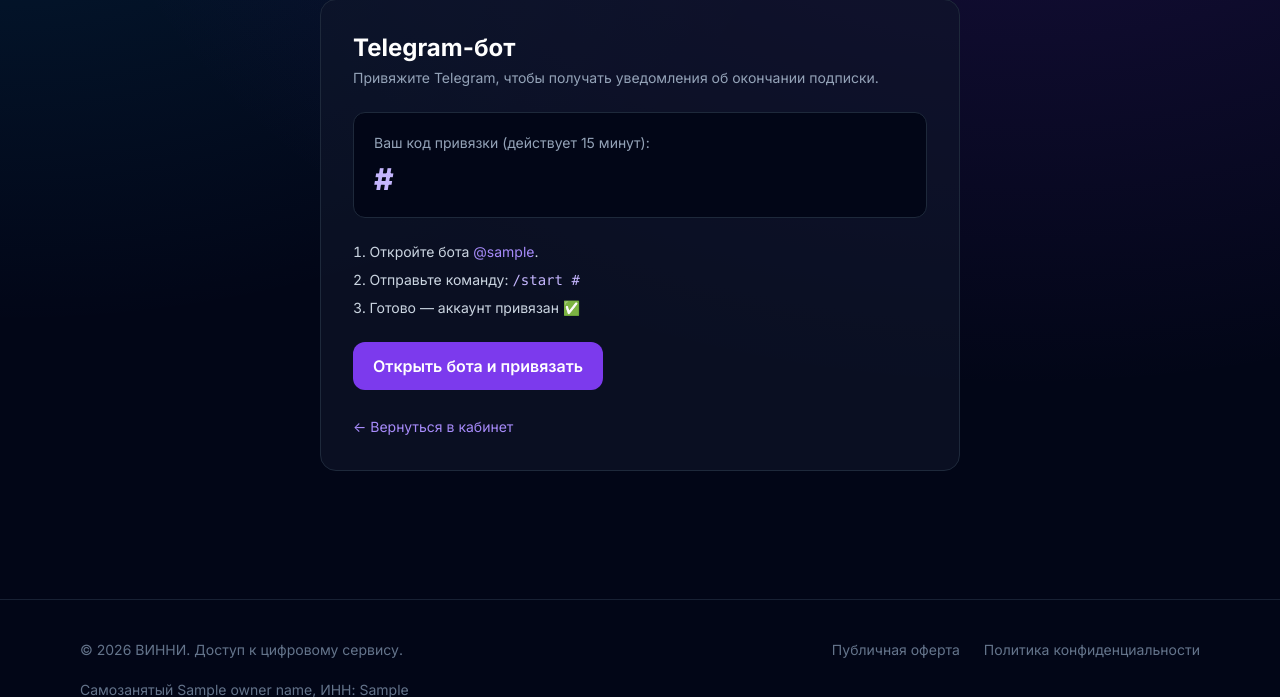
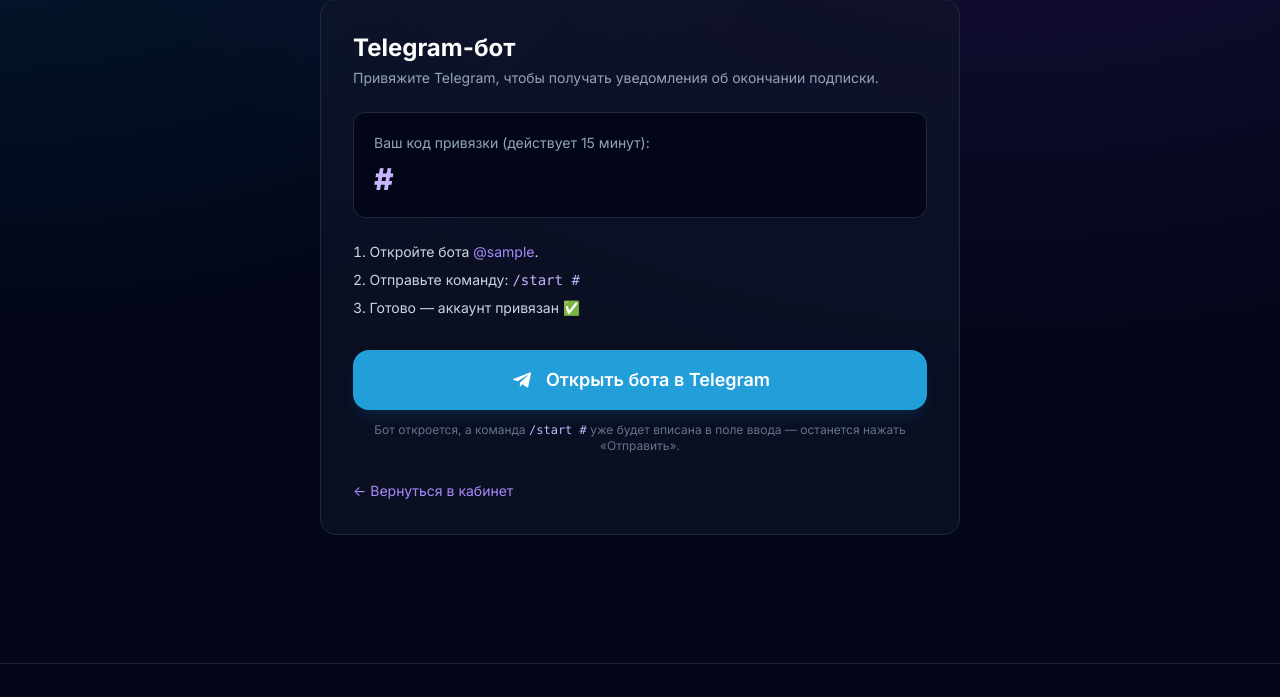
Before and after one commit to alexs05051996-glitch/vinni_project, a Python web app: template templates/telegram.html in a window 1280 px wide. Shown: the part 154-851 px from the top of the page. Run offline with Jinja, Linux system fonts and the light colour scheme; the template is opened without the code that fills it: most values are stand-ins (such as "Sample title", 1, 10 or a date in 2020); some libraries are stand-ins or nearby versions.

Commit message:
Improve Telegram link page: prominent deeplink button + set BOT_USERNAME

```diff
--- a/templates/telegram.html
+++ b/templates/telegram.html
@@ -24,9 +24,21 @@
     {% if bot_username %}
       <a href="https://t.me/{{ bot_username }}?start={{ link_code }}"
          target="_blank" rel="noopener"
-         class="mt-6 inline-block rounded-xl bg-brand-600 hover:bg-brand-500 text-white font-semibold px-5 py-3 transition-colors">
-        Открыть бота и привязать
+         class="mt-8 flex items-center justify-center gap-3 w-full rounded-2xl bg-[#229ED9] hover:bg-[#1e8fc4] text-white font-semibold text-lg px-6 py-4 transition-colors shadow-lg shadow-sky-900/30">
+        <svg xmlns="http://www.w3.org/2000/svg" class="w-6 h-6" viewBox="0 0 24 24" fill="currentColor" aria-hidden="true">
+          <path d="M9.78 18.65l.28-4.23 7.68-6.92c.34-.31-.07-.46-.52-.19L7.74 13.3 3.64 12c-.88-.25-.89-.86.2-1.3l15.97-6.16c.73-.33 1.43.18 1.15 1.3l-2.72 12.81c-.19.91-.74 1.13-1.5.71L12.6 16.3l-1.99 1.93c-.23.23-.42.42-.83.42z"/>
+        </svg>
+        Открыть бота в Telegram
       </a>
+      <p class="mt-3 text-center text-xs text-slate-500">
+        Бот откроется, а команда
+        <code class="text-brand-300">/start {{ link_code }}</code>
+        уже будет вписана в поле ввода — останется нажать «Отправить».
+      </p>
+    {% else %}
+      <p class="mt-6 text-sm text-amber-300/80">
+        BOT_USERNAME не настроен: добавьте его в .env, чтобы появилась ссылка на бота.
+      </p>
     {% endif %}
 
     <p class="mt-6">
```
Also changed, not shown: 1 other file.
